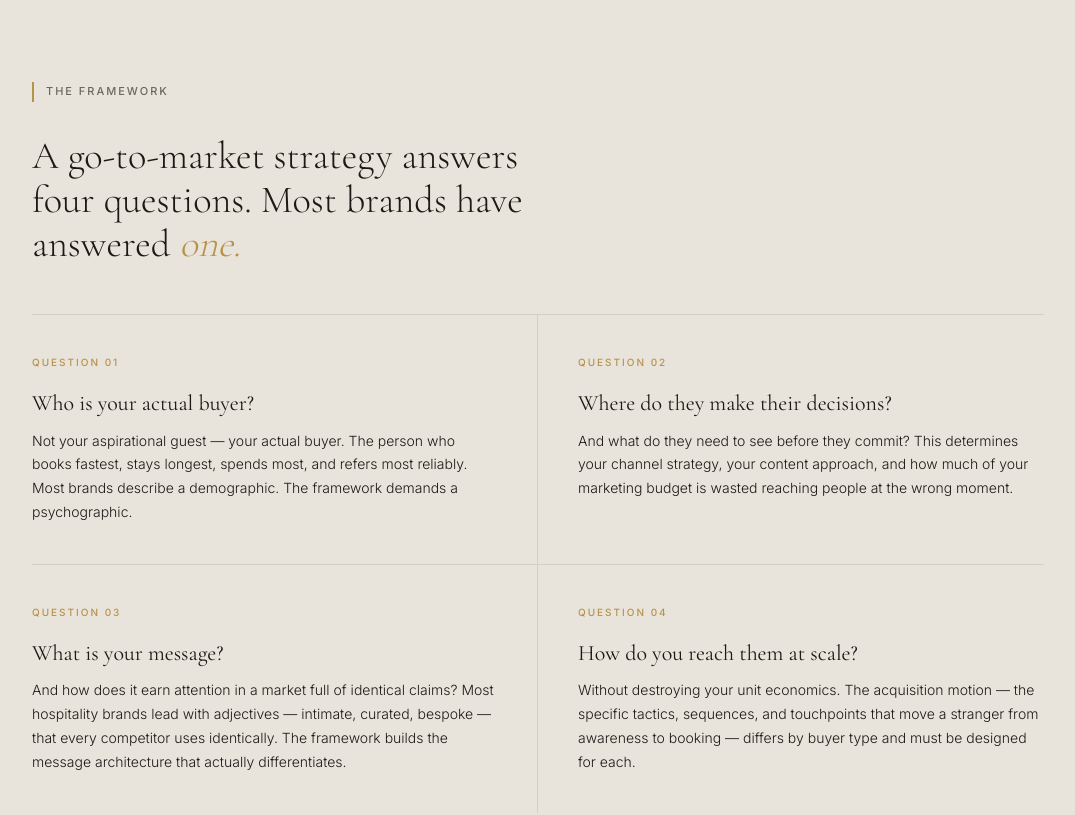
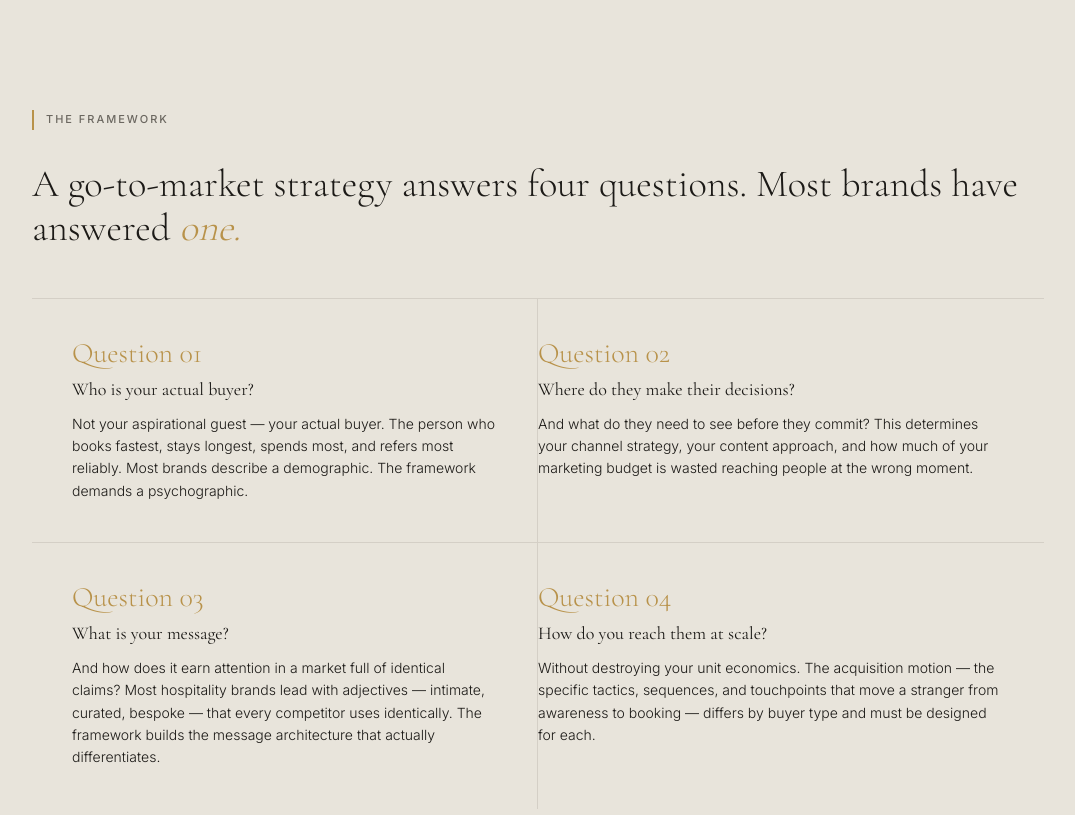
Before and after one commit to letsnavigatebmw/aperture-hospitality, a Next.js app: page /ApertureFrameworks/hospitality-gtm in a window 1280 px wide. Shown: the part 1800-2615 px from the top of the page, without its empty margins (102-1177 px from the left). Built offline with nearby package versions, Linux system fonts and the light colour scheme.

Commit message:
Add final framework page: Hospitality GTM with 5 decision framework

```diff
--- a/app/ApertureFrameworks/hospitality-gtm/page.tsx
+++ b/app/ApertureFrameworks/hospitality-gtm/page.tsx
@@ -17,7 +17,7 @@ export default function HospitalityGTMPage() {
           </div>
           <div style={{ display: 'grid', gridTemplateColumns: '1fr 1fr', gap: '5rem', alignItems: 'flex-end' }}>
             <div>
-              <h1 style={{ fontFamily: "'Cormorant Garamond', Georgia, serif", fontSize: 'clamp(3rem, 5.5vw, 5rem)', fontWeight: 300, lineHeight: 1.06, color: '#F0EDE6', marginBottom: '1.75rem', margin: 0, marginBottom: '1.75rem' }}>
+              <h1 style={{ fontFamily: "'Cormorant Garamond', Georgia, serif", fontSize: 'clamp(3rem, 5.5vw, 5rem)', fontWeight: 300, lineHeight: 1.06, color: '#F0EDE6', margin: 0, marginBottom: '1.75rem' }}>
                 Your buyer is not who you think.<br/>Your channel is not<br/><em style={{ fontStyle: 'italic', color: '#B8924A' }}>where you think it is.</em>
               </h1>
               <div style={{ display: 'flex', gap: '1rem', flexWrap: 'wrap' }}>
@@ -86,7 +86,7 @@ export default function HospitalityGTMPage() {
             <span style={{ width: '2px', height: '1.25rem', background: '#B8924A' }}></span>
             The Framework
           </div>
-          <h2 style={{ fontFamily: "'Cormorant Garamond', Georgia, serif", fontSize: 'clamp(2rem, 3vw, 2.75rem)', fontWeight: 300, lineHeight: 1.15, color: '#1C1A17', marginBottom: '3rem', maxWidth: '28ch' }}>
+          <h2 style={{ fontFamily: "'Cormorant Garamond', Georgia, serif", fontSize: 'clamp(2rem, 3vw, 2.75rem)', fontWeight: 300, lineHeight: 1.15, color: '#1C1A17', marginBottom: '3rem' }}>
             A go-to-market strategy answers four questions. Most brands have answered <em style={{ fontStyle: 'italic', color: '#B8924A' }}>one.</em>
           </h2>
           <div style={{ display: 'grid', gridTemplateColumns: 'repeat(2, 1fr)', gap: 0, borderTop: '1px solid #D4CFC6' }}>
@@ -95,11 +95,11 @@ export default function HospitalityGTMPage() {
               { num: 'Question 02', title: 'Where do they make their decisions?', desc: 'And what do they need to see before they commit? This determines your channel strategy, your content approach, and how much of your marketing budget is wasted reaching people at the wrong moment.' },
               { num: 'Question 03', title: 'What is your message?', desc: 'And how does it earn attention in a market full of identical claims? Most hospitality brands lead with adjectives — intimate, curated, bespoke — that every competitor uses identically. The framework builds the message architecture that actually differentiates.' },
               { num: 'Question 04', title: 'How do you reach them at scale?', desc: 'Without destroying your unit economics. The acquisition motion — the specific tactics, sequences, and touchpoints that move a stranger from awareness to booking — differs by buyer type and must be designed for each.' }
-            ].map((item, i) => (
-              <div key={i} style={{ padding: i % 2 === 0 ? '2.5rem 2.5rem 2.5rem 0' : '2.5rem 0 2.5rem 2.5rem', borderRight: i % 2 === 0 ? '1px solid #D4CFC6' : 'none', borderBottom: i < 2 ? '1px solid #D4CFC6' : 'none' }}>
-                <div style={{ fontSize: '0.625rem', fontWeight: 500, letterSpacing: '0.2em', textTransform: 'uppercase', color: '#B8924A', marginBottom: '1.25rem' }}>{item.num}</div>
-                <h3 style={{ fontFamily: "'Cormorant Garamond', Georgia, serif", fontSize: '1.375rem', fontWeight: 400, color: '#1C1A17', marginBottom: '0.75rem', lineHeight: 1.2 }}>{item.title}</h3>
-                <p style={{ fontSize: '0.875rem', fontWeight: 300, lineHeight: 1.7, color: '#1C1A17' }}>{item.desc}</p>
+            ].map((q, i) => (
+              <div key={i} style={{ padding: '2.5rem 2.5rem 2.5rem ' + (i % 2 === 1 ? '0' : '2.5rem'), borderRight: i % 2 === 0 ? '1px solid #D4CFC6' : 'none', borderBottom: i < 2 ? '1px solid #D4CFC6' : 'none' }}>
+                <div style={{ fontFamily: "'Cormorant Garamond', Georgia, serif", fontSize: '1.75rem', fontWeight: 300, color: '#B8924A', lineHeight: 1, marginBottom: '0.75rem' }}>{q.num}</div>
+                <h3 style={{ fontFamily: "'Cormorant Garamond', Georgia, serif", fontSize: '1.125rem', fontWeight: 400, color: '#1C1A17', marginBottom: '0.75rem', lineHeight: 1.2 }}>{q.title}</h3>
+                <p style={{ fontSize: '0.875rem', fontWeight: 300, lineHeight: 1.6, color: '#1C1A17' }}>{q.desc}</p>
               </div>
             ))}
           </div>
@@ -160,7 +160,7 @@ export default function HospitalityGTMPage() {
                   'Operators preparing for expansion into a new market or customer segment'
                 ].map((item, i) => (
                   <li key={i} style={{ display: 'flex', alignItems: 'flex-start', gap: '1rem', padding: '1rem 0', borderBottom: '1px solid #D4CFC6', fontSize: '0.9375rem', fontWeight: 300, color: '#1C1A17', lineHeight: 1.6 }}>
-                    <span style={{ width: '4px', height: '4px', background: '#B8924A', borderRadius: '50%', flexShrink: 0, marginTop: '0.6rem', display: 'block' }}></span>
+                    <span style={{ width: '4px', height: '4px', background: '#B8924A', borderRadius: '50%', flexShrink: 0, marginTop: '0.6rem' }}></span>
                     {item}
                   </li>
                 ))}
@@ -174,10 +174,10 @@ export default function HospitalityGTMPage() {
                 Start with buyer definition. Everything else follows from knowing precisely who you're building this for.
               </p>
               <div style={{ display: 'flex', flexDirection: 'column', gap: '0.875rem' }}>
-                <Link href="/contact" style={{ display: 'inline-flex', alignItems: 'center', justifyContent: 'center', padding: '0.875rem 2.25rem', background: '#B8924A', color: '#F0EDE6', fontSize: '0.6875rem', fontWeight: 500, letterSpacing: '0.16em', textTransform: 'uppercase', textDecoration: 'none', borderRadius: '2px' }}>
+                <Link href="/contact" style={{ display: 'inline-flex', alignItems: 'center', justifyContent: 'center', padding: '0.875rem 2.25rem', background: '#B8924A', color: '#F0EDE6', fontSize: '0.6875rem', fontWeight: 500, letterSpacing: '0.16em', textTransform: 'uppercase', textDecoration: 'none' }}>
                   Start a GTM conversation
                 </Link>
-                <Link href="/apertureframeworks" style={{ display: 'inline-flex', alignItems: 'center', justifyContent: 'center', padding: '0.875rem 2.25rem', background: 'transparent', color: '#1C1A17', border: '1px solid #1C1A17', fontSize: '0.6875rem', fontWeight: 500, letterSpacing: '0.16em', textTransform: 'uppercase', textDecoration: 'none', borderRadius: '2px' }}>
+                <Link href="/apertureframeworks" style={{ display: 'inline-flex', alignItems: 'center', justifyContent: 'center', padding: '0.875rem 2.25rem', background: 'transparent', color: '#1C1A17', border: '1px solid #1C1A17', fontSize: '0.6875rem', fontWeight: 500, letterSpacing: '0.16em', textTransform: 'uppercase', textDecoration: 'none' }}>
                   ← Back to all frameworks
                 </Link>
               </div>
```
